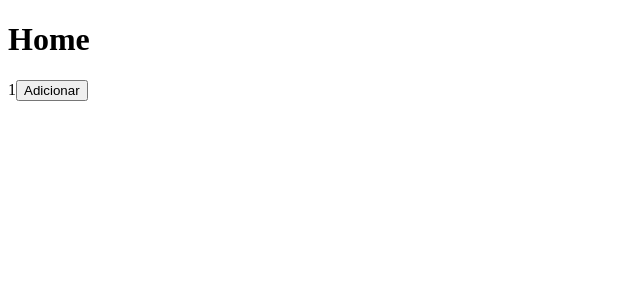
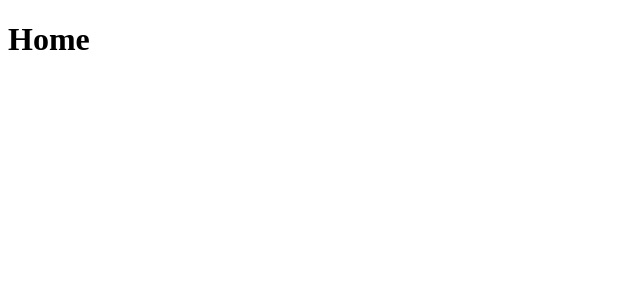
Before and after one commit to leeorestrepo/ideia-unica, a Next.js app: page / in a window 1280 px wide. Shown: the top 300 px of the page, without its empty margins (0-640 px from the left). Built offline with nearby package versions, Linux system fonts and the light colour scheme.

Commit message:
nova home

```diff
--- a/pages/index.js
+++ b/pages/index.js
@@ -1,12 +1,7 @@
 import { useState } from "react"
 
 function Home() {
-    return (
-        <div>
-            <h1>Home</h1>
-            <Contador/>
-        </div>
-    )
+    return <h1>Home</h1>
 }
 
 function Contador() {
```
